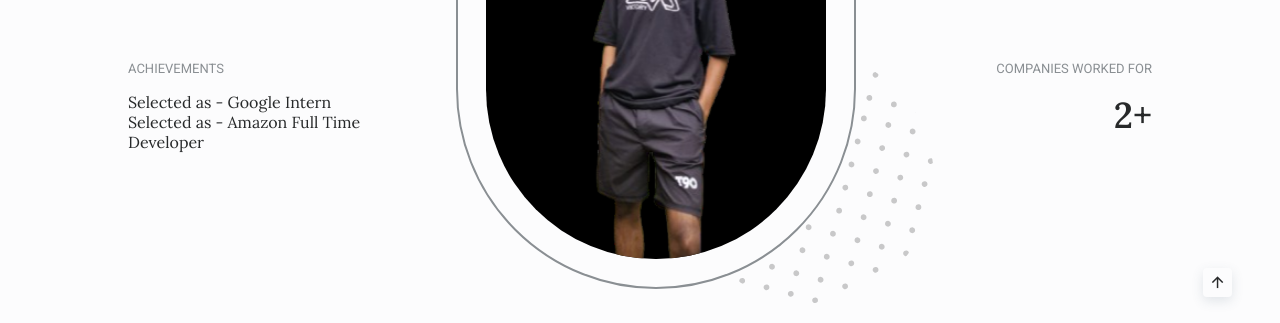
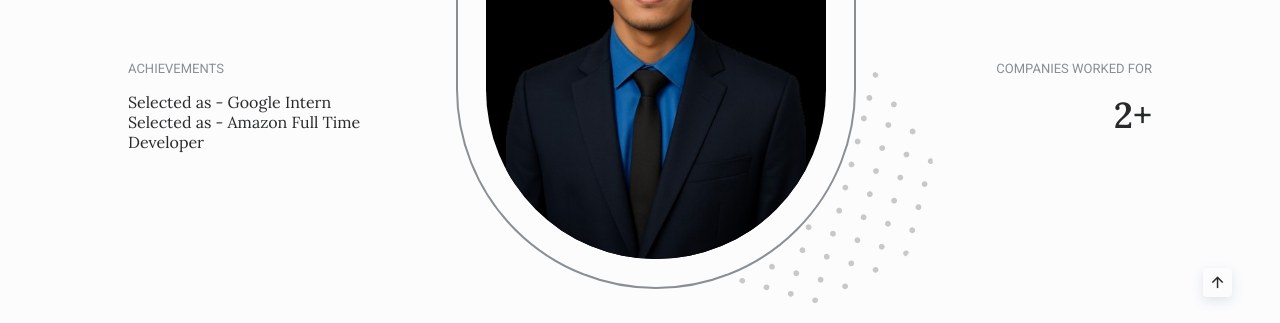
Before and after one commit to sh-hridoy001/portfolio-05, a plain HTML site: page index.html in a window 1280 px wide. Shown: the part 743-1066 px from the top of the page. Drawn offline with nearby package versions, Linux system fonts and the light colour scheme.

Commit message:
Added image

```diff
--- a/index.html
+++ b/index.html
@@ -89,7 +89,7 @@
                         </h1>
                         <div class="home__blob grid">
                             <div class="home__perfil">
-                                <img src="my_pic3.png" alt="home perfil">
+                                <img src="Professional_Headshot_of_a_Young_Man-removebg-preview.png" alt="home perfil">
                             </div>
                             <img src="assets/img/shape-wawes.svg" alt="" class="home__shape-wawes">
                             <img src="assets/img/shape-circle.svg" alt="" class="home__shape-circle">
```
Also changed, not shown: Professional_Headshot_of_a_Young_Man-removebg-preview.png (added).
